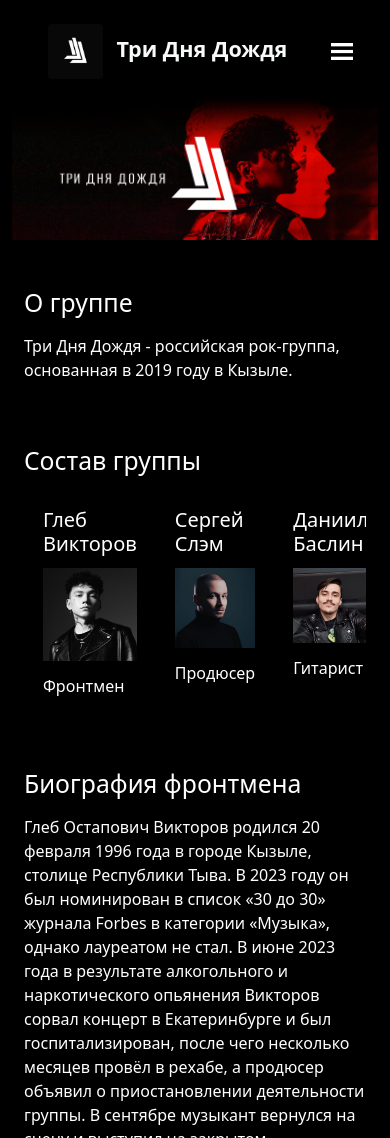
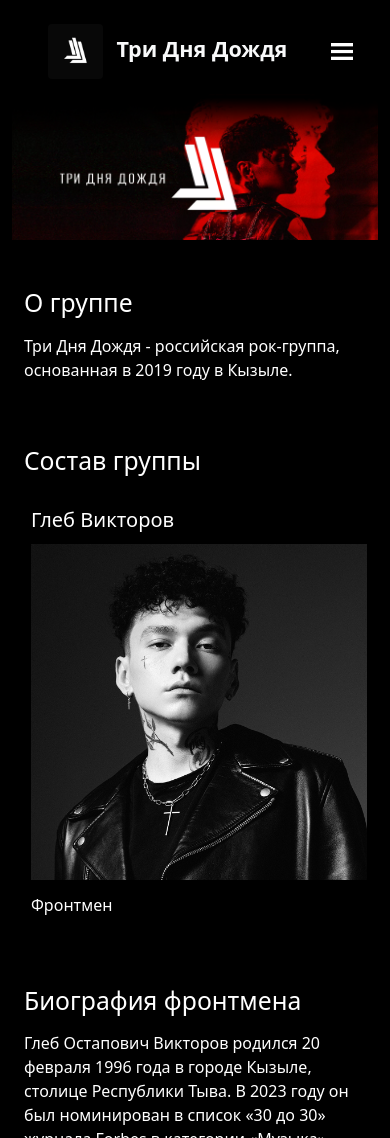
Before and after one commit to Shqtes/Three-days-of-rain, a plain HTML site: page index.html in a window 390 px wide. Shown: the top 1138 px of the page. Drawn offline with Linux system fonts and the light colour scheme.

Commit message:
Пофиксил отображение состава группы. Теперь интерфейс адаптивен на мобильных устройствах.

```diff
--- a/index.html
+++ b/index.html
@@ -53,8 +53,8 @@
             <section class="pt-5"> <!-- Раздел с составом группы -->
                 <h2 id="band-members">Состав группы</h2> <!-- Заголовок уровня 2 -->
 
-                <div class="d-flex flex-nowrap overflow-auto"> <!-- Контейнер для горизонтальной прокрутки -->
-                    <div class="col-sm-3 col-md-6 col-lg-3 pt-4 mx-1 card-hover"> <!-- Первая карточка -->
+                <div class="row d-flex flex-nowrap overflow-auto"> <!-- Контейнер для горизонтальной прокрутки -->
+                    <div class="col-sm-12 col-md-6 col-lg-3 pt-4 mx-1 card-hover"> <!-- Первая карточка -->
                         <h5>Глеб Викторов</h5> <!-- Заголовок уровня 5 -->
 
                         <img src="resources/gleb_viktorov.png" alt="Глеб Викторов" class="img-fluid pt-1">
@@ -62,34 +62,34 @@
                         <h6 class="pt-3">Фронтмен</h6> <!-- Заголовок уровня 6 -->
                     </div>
 
-                    <div class="col-sm-3 col-md-6 col-lg-3 pt-4 mx-1 card-hover"> <!-- Вторая карточка -->
+                    <div class="col-sm-12 col-md-6 col-lg-3 pt-4 mx-1 card-hover"> <!-- Вторая карточка -->
                         <h5>Сергей Слэм</h5> <!-- Заголовок уровня 5 -->
 
-                        <img src="resources/sergey_slem.png" alt="Глеб Викторов" class="img-fluid pt-1">
+                        <img src="resources/sergey_slem.png" alt="Сергей Слэм" class="img-fluid pt-1">
 
                         <h6 class="pt-3">Продюсер</h6> <!-- Заголовок уровня 6 -->
                     </div>
 
-                    <div class="col-sm-3 col-md-6 col-lg-3 pt-4 mx-1 card-hover"> <!-- Третья карточка -->
+                    <div class="col-sm-12 col-md-6 col-lg-3 pt-4 mx-1 card-hover"> <!-- Третья карточка -->
                         <h5>Даниил Баслин</h5> <!-- Заголовок уровня 5 -->
 
-                        <img src="resources/daniil_baslin.png" alt="Глеб Викторов" class="img-fluid pt-1">
+                        <img src="resources/daniil_baslin.png" alt="Даниил Баслин" class="img-fluid pt-1">
 
                         <h6 class="pt-3">Гитарист</h6> <!-- Заголовок уровня 6 -->
                     </div>
 
-                    <div class="col-sm-3 col-md-6 col-lg-3 pt-4 mx-1 card-hover"> <!-- Четвертая карточка -->
+                    <div class="col-sm-12 col-md-6 col-lg-3 pt-4 mx-1 card-hover"> <!-- Четвертая карточка -->
                         <h5>Григорий Смирницкий</h5> <!-- Заголовок уровня 5 -->
 
-                        <img src="resources/grigoriy_smirnitskiy.png" alt="Глеб Викторов" class="img-fluid pt-1">
+                        <img src="resources/grigoriy_smirnitskiy.png" alt="Григорий Смирницкий" class="img-fluid pt-1">
 
                         <h6 class="pt-3">Бас-гитарист</h6> <!-- Заголовок уровня 6 -->
                     </div>
 
-                    <div class="col-sm-3 col-md-6 col-lg-3 pt-4 mx-1 card-hover"> <!-- Пятая карточка -->
+                    <div class="col-sm-12 col-md-6 col-lg-3 pt-4 mx-1 card-hover"> <!-- Пятая карточка -->
                         <h5>Николай Садков</h5> <!-- Заголовок уровня 5 -->
 
-                        <img src="resources/nikolay_sadkov.png" alt="Глеб Викторов" class="img-fluid pt-1">
+                        <img src="resources/nikolay_sadkov.png" alt="Николай Садков" class="img-fluid pt-1">
 
                         <h6 class="pt-3">Барабанщик</h6> <!-- Заголовок уровня 6 -->
                     </div>
```
Also changed, not shown: 1 other file.
